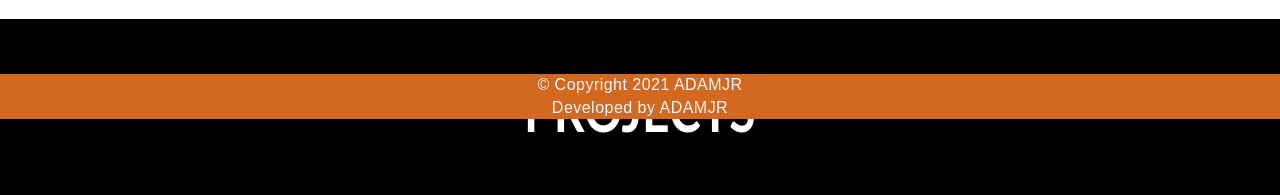
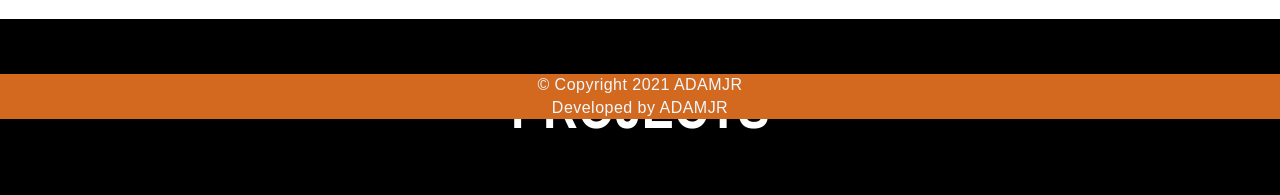
Before and after one commit to ItzzyAdam/ADAMJR.github.io, a plain HTML site: page index.html in a window 1280 px wide. Shown: the part 681-876 px from the top of the page. Drawn offline with Linux system fonts and the light colour scheme.

Commit message:
Add files via upload

```diff
--- a/main.css
+++ b/main.css
@@ -72,6 +72,7 @@ html{
 .heading{
   color: white;
   font-size: 3rem;
+  font-family: 'Franklin Gothic Medium', 'Arial Narrow', Arial, sans-serif;
   text-align: center;
   transform: scale(1,1.3);
 }
@@ -85,7 +86,6 @@ html{
 
 #projects h1{
   margin: 60px;
-  font-family: 'Gill Sans', 'Gill Sans MT', Calibri, 'Trebuchet MS', sans-serif;
 }
 
 .gallery {
```
